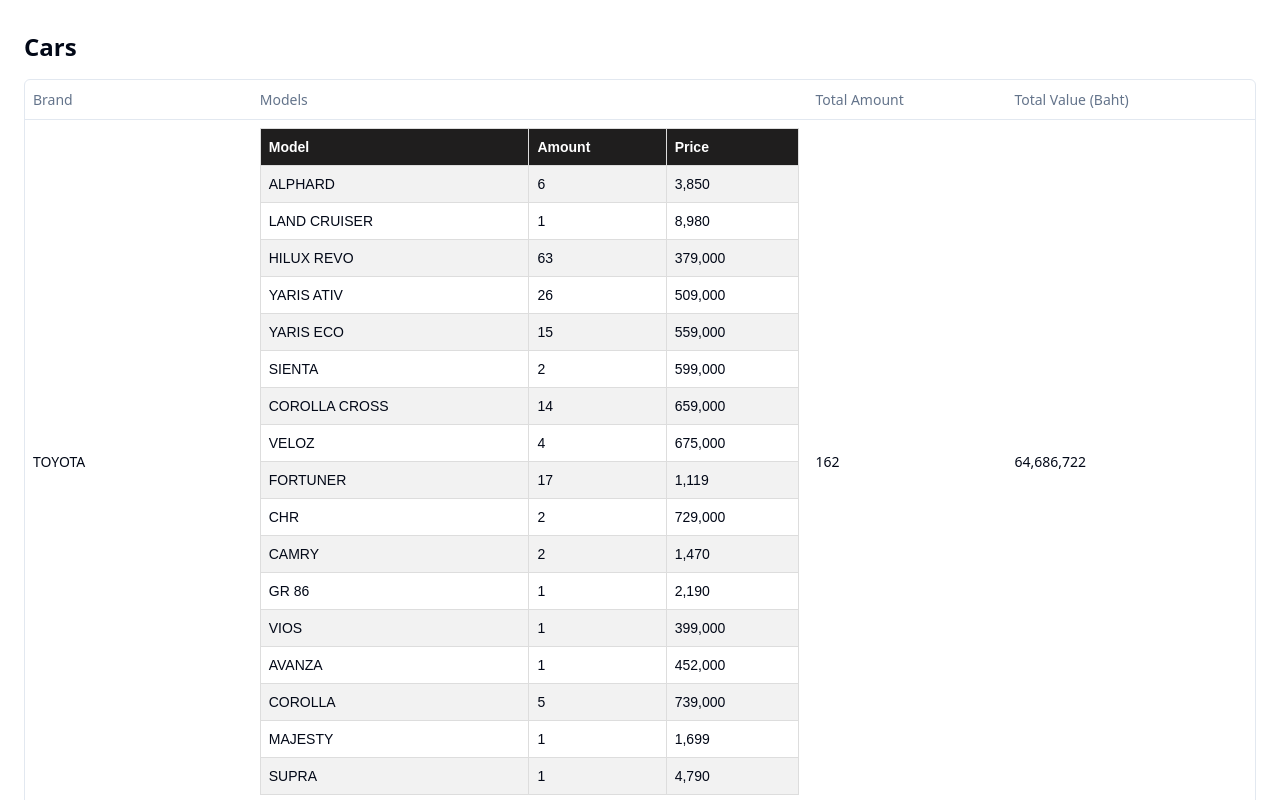
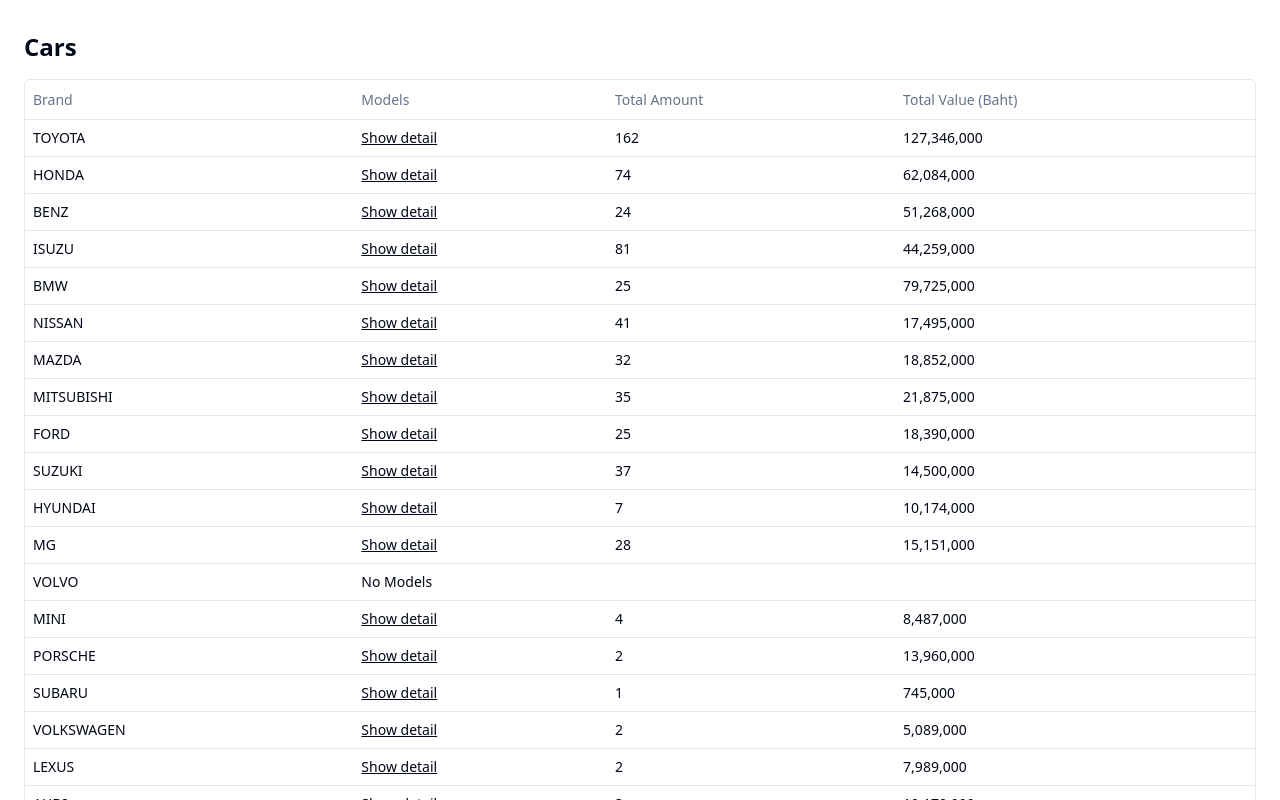
Before and after one commit to bsrypt/wad-project-1, a React (Vite) app: page /dash in a window 1280 px wide. Shown: the part 1260-2060 px from the top of the page. Built offline with nearby package versions, Linux system fonts and the light colour scheme.

Commit message:
feat(dash): add hide/show detail

```diff
--- a/src/index.css
+++ b/src/index.css
@@ -70,6 +70,7 @@
 }
 
 #models {
+  display: none;
   font-family: Arial, Helvetica, sans-serif;
   border-collapse: collapse;
   width: 100%;
@@ -89,3 +90,11 @@
   background-color: #1f1e1e;
   color: white;
 }
+
+input[type='checkbox'] {
+  display: none
+}
+
+input[type='checkbox']:checked+#models {
+  display: block
+}
--- a/src/pages/dash/column.jsx
+++ b/src/pages/dash/column.jsx
@@ -1,3 +1,5 @@
+import { Underline } from "lucide-react";
+
 export const columns = [
   {
     accessorKey: "brand",
@@ -9,7 +11,11 @@
     cell: ({ row }) => {
       const car = row.original;
       return car.models.length > 0 ? (
+        <div className="">
+          <label onClick={(e) => {e.currentTarget.textContent =  e.currentTarget.textContent == 'Hide Detail' ? 'Show Detail' : 'Hide Detail'}} htmlFor={car.brand} style={{textDecoration: "underline"}}>Show detail</label>
+          <input id={car.brand} type="checkbox" />
           <table id="models">
+            <tbody >
               <tr>
                 <th>Model</th>
                 <th>Amount</th>
@@ -22,7 +28,9 @@
                   <td>{model.price.toLocaleString()}</td>
                 </tr>
               ))}
+            </tbody>
           </table>
+        </div>
       ) : (
         <div>No Models</div>
       );
@@ -36,7 +44,6 @@
       const car = row.original;
       let carAmount = 0;
       car.models.map((model) => {
-        console.log(model.price, model.count);
         carAmount += model.count;
       });
       return (
@@ -57,8 +64,7 @@
       const car = row.original;
       let total = 0;
       car.models.map((model) => {
-        console.log(model.price, model.count);
-        total += model.price * model.count;
+        total += model.price * (model.count > 0 ? model.count : 1);
       });
       return (
         <div>
--- a/src/pages/dash/dash.jsx
+++ b/src/pages/dash/dash.jsx
@@ -101,7 +101,7 @@
       const models = Object.keys(modelsCount).map((model) => ({
         name: model,
         count: modelsCount[model],
-        price: parseInt((cars.find((car) => car.Model === model).Prc).replace(",", "")),
+        price: parseInt((cars.find((car) => car.Model === model).Prc).replace(/,/g, "")),
       }));
       return {
         brand: brand.Name,
```
Lines whose indentation alone changed are shown as unchanged.
